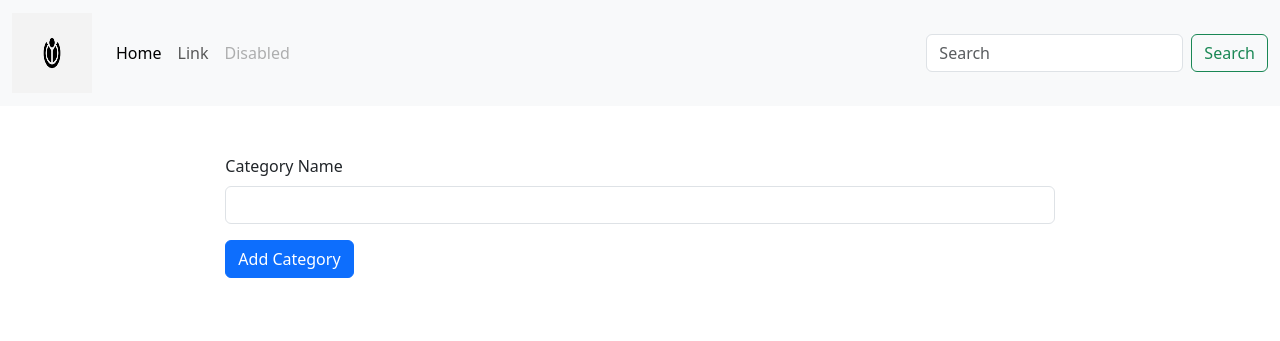
After one commit to AforANDREA/ecom_111, a PHP site: page /insertCategory.php in a window 1280 px wide. The commit adds this page. Shown: the top 341 px of the page. Run offline with PHP 8.4, Linux system fonts and the light colour scheme.

Commit message:
login page finished and insertCategory partially finished.

```diff
--- /dev/null
+++ b/admin/insertCategory.php
@@ -0,0 +1,47 @@
+<?php
+
+
+?>
+
+<!DOCTYPE html>
+<html lang="en">
+
+<head>
+    <meta charset="UTF-8">
+    <meta name="viewport" content="width=device-width, initial-scale=1.0">
+    <title>Insert Category</title>
+    <link href="https://cdn.jsdelivr.net/npm/bootstrap@5.3.7/dist/css/bootstrap.min.css" rel="stylesheet" integrity="sha384-LN+7fdVzj6u52u30Kp6M/trliBMCMKTyK833zpbD+pXdCLuTusPj697FH4R/5mcr" crossorigin="anonymous">
+    <script src="https://cdn.jsdelivr.net/npm/bootstrap@5.3.7/dist/js/bootstrap.bundle.min.js" integrity="sha384-ndDqU0Gzau9qJ1lfW4pNLlhNTkCfHzAVBReH9diLvGRem5+R9g2FzA8ZGN954O5Q" crossorigin="anonymous"></script>
+</head>
+
+<body>
+    <div class="container-fluid">
+        <div class="row">
+            <?php require_once "navigation.php"; ?>
+        </div>
+        <div class="row">
+            <div class="col-md-8 mx-auto py-5">
+                <form action="insertCategory.php" method="post" class="form">
+                    <div class="mb-3">
+                        <label for="" class="form-label">
+                            Category Name
+                        </label>
+                        <input type="text" class="form-control" name="catName">
+
+
+                    </div>
+                    <div class="mb-3">
+                        <button type="submit" class="btn btn-primary rounded" name="btnAdd">Add Category</button>
+                    </div>
+                </form>
+            </div>
+        </div>
+
+
+
+
+
+    </div>
+</body>
+
+</html>
```
Also changed, not shown: admin/dbconnect.php (added, +15 -0 lines), admin/login.php (+35 -8 lines).
